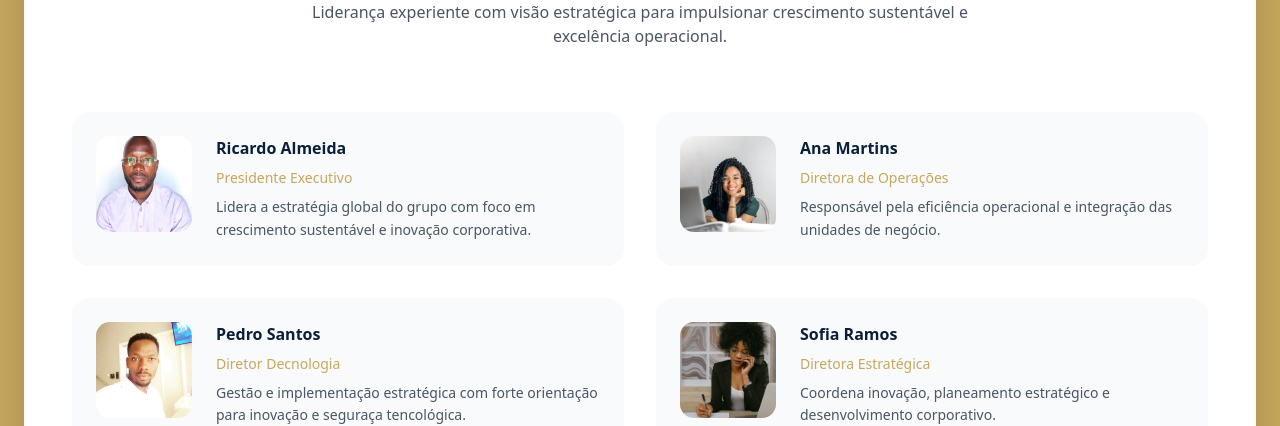
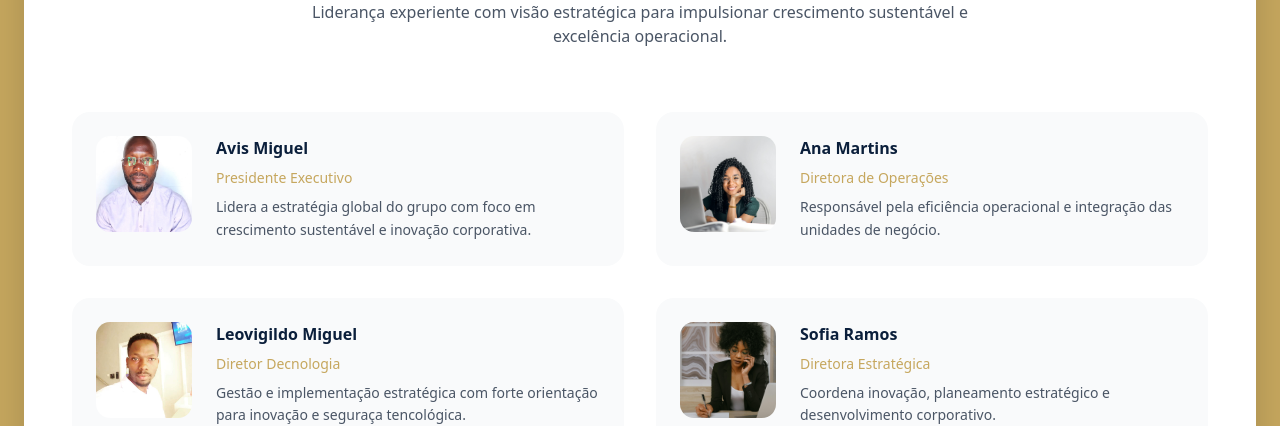
Before and after one commit to OnClickWise/zaion-comercial, a Next.js app: page / in a window 1280 px wide. Shown: the part 1980-2406 px from the top of the page. Built offline with nearby package versions, Linux system fonts and the light colour scheme.

Commit message:
Atualização da imagens

```diff
--- a/components/team/TeamSection.tsx
+++ b/components/team/TeamSection.tsx
@@ -4,7 +4,7 @@ import Image from "next/image"
 
 const team = [
   {
-    name: "Ricardo Almeida",
+    name: "Avis Miguel",
     role: "Presidente Executivo",
     image: "/images/team-1.jpg",
     bio: "Lidera a estratégia global do grupo com foco em crescimento sustentável e inovação corporativa.",
@@ -16,7 +16,7 @@ const team = [
     bio: "Responsável pela eficiência operacional e integração das unidades de negócio.",
   },
   {
-    name: "Pedro Santos",
+    name: "Leovigildo Miguel",
     role: "Diretor Decnologia",
     image: "/images/team-3.jpeg",
     bio: "Gestão e implementação estratégica com forte orientação para inovação e seguraça tencológica.",
```
